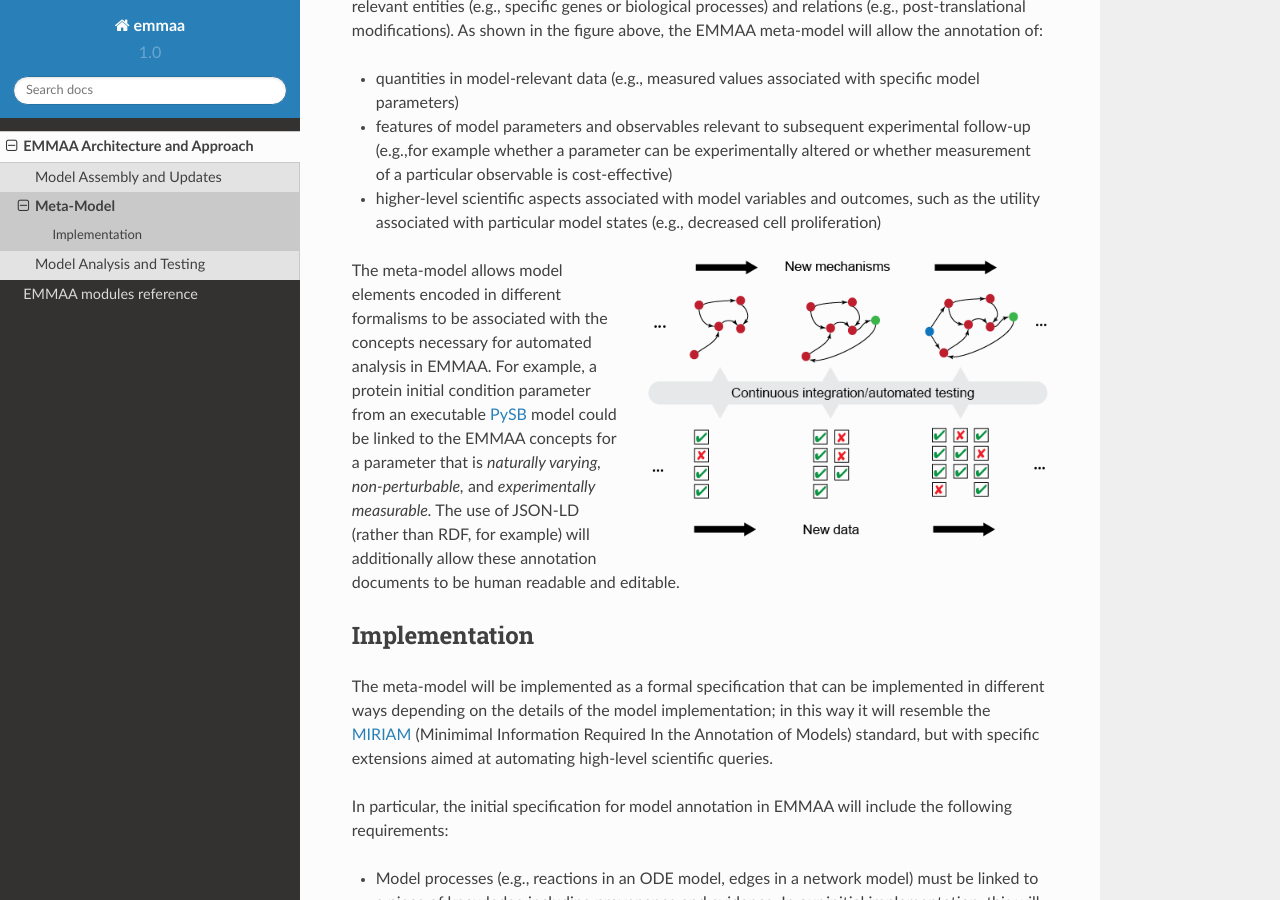
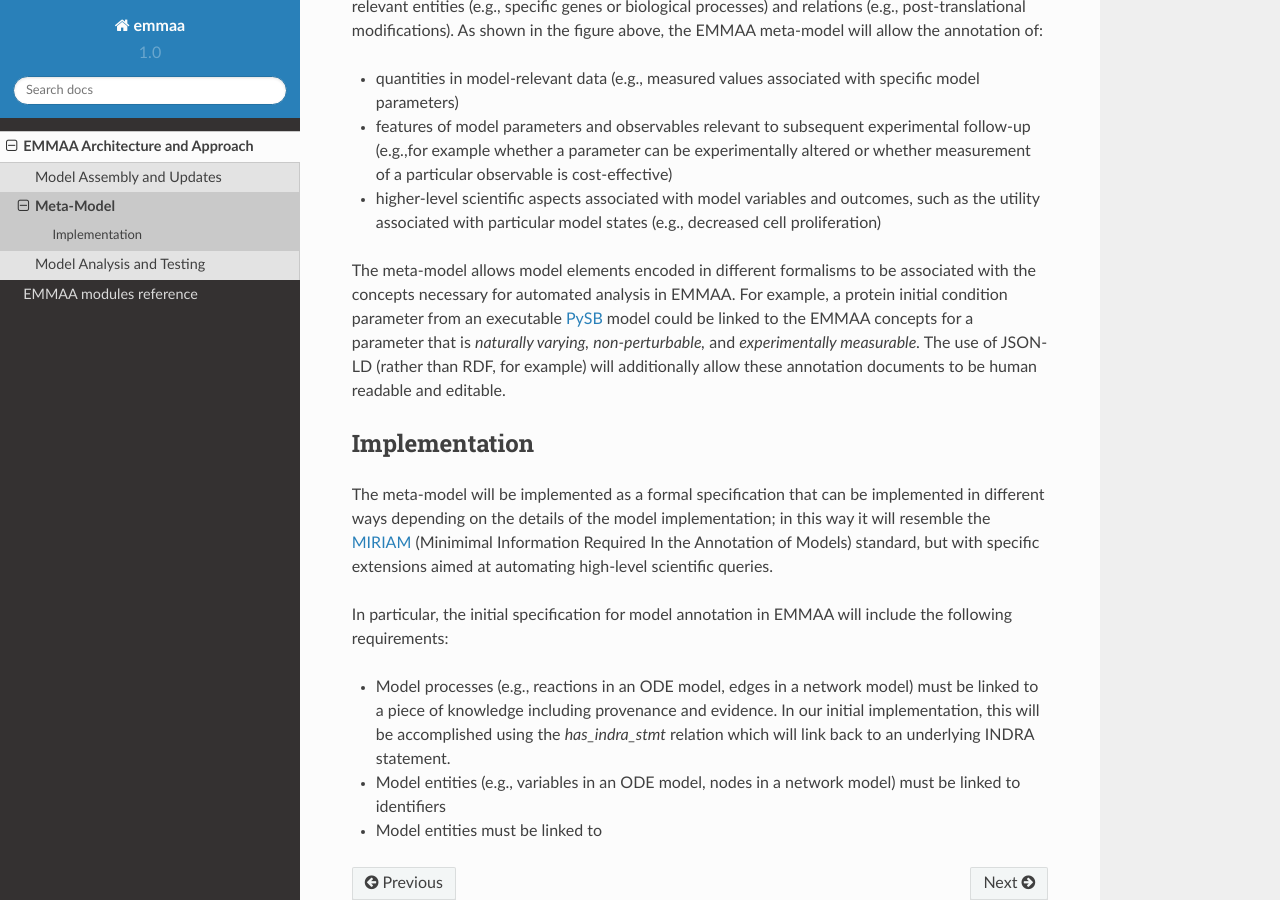
Before and after one commit to gyorilab/emmaa, a Sphinx documentation site: the page built from doc/architecture/metamodel.rst, in a window 1280 px wide and 900 px high, scrolled down 599 px. Built offline with Sphinx 7.4.7 and the Read the Docs theme 2.0.0, drawn with Linux system fonts in a browser that asks for light colours.

Commit message:
Move test image back to analysis.rst

```diff
--- a/doc/architecture/analysis.rst
+++ b/doc/architecture/analysis.rst
@@ -1,5 +1,9 @@
 Model Analysis and Testing
 ==========================
+
+.. image:: ../_static/images/model_testing_concept.png
+   :scale: 80 %
+   :align: right
 
 A key benefit of using semantically annotated models is that it allows models
 to be automatically validated in a common framework. In addition to
@@ -11,6 +15,8 @@
 (2) deciding which test condition is applicable to which model,
 (3) executing the applicable tests on each model, and
 (4) reporting the summary results of the tests on each model.
+
+
 
 Model test cycle deployed on AWS
 --------------------------------
--- a/doc/architecture/metamodel.rst
+++ b/doc/architecture/metamodel.rst
@@ -26,10 +26,6 @@
 - higher-level scientific aspects associated with model variables and outcomes,
   such as the utility associated with particular model states (e.g., decreased
   cell proliferation)
-
-.. image:: ../_static/images/model_testing_concept.png
-   :scale: 80 %
-   :align: right
 
 The meta-model allows model elements encoded in different formalisms to be
 associated with the concepts necessary for automated analysis in EMMAA. For
```
